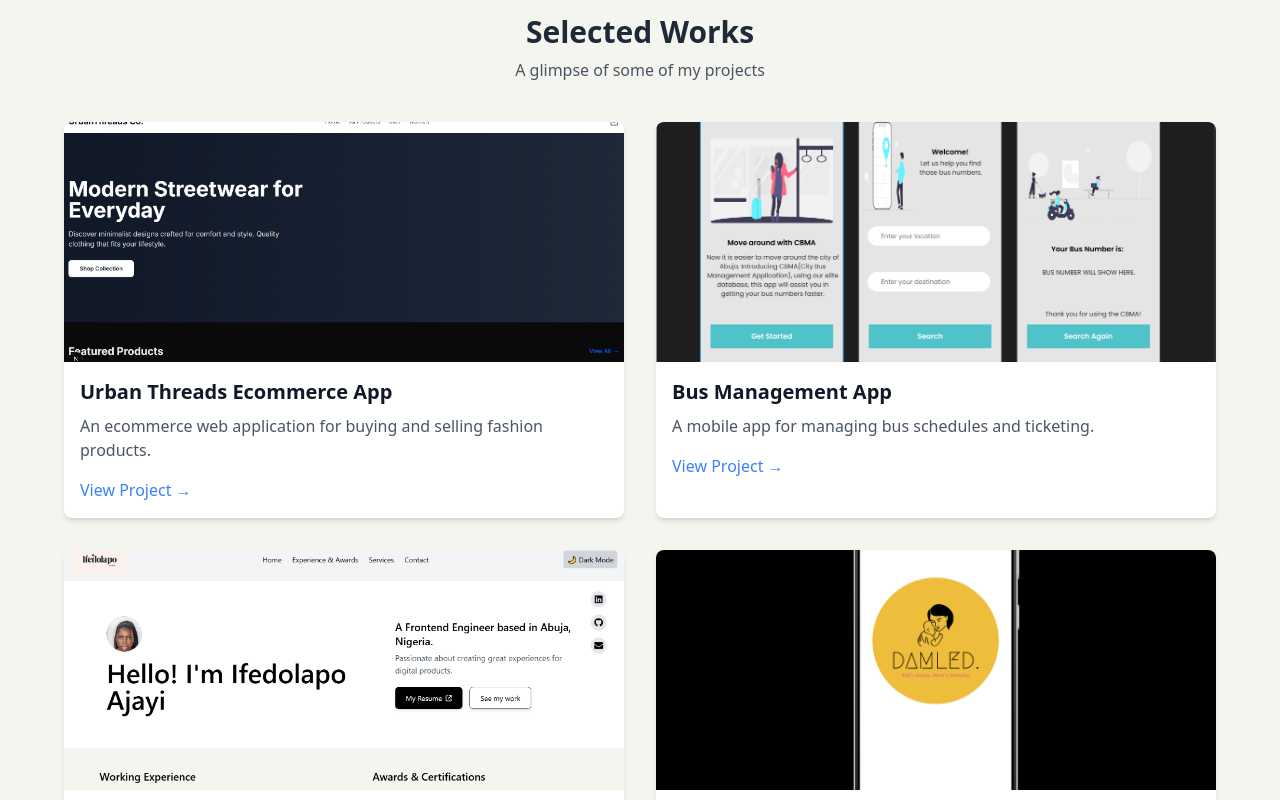
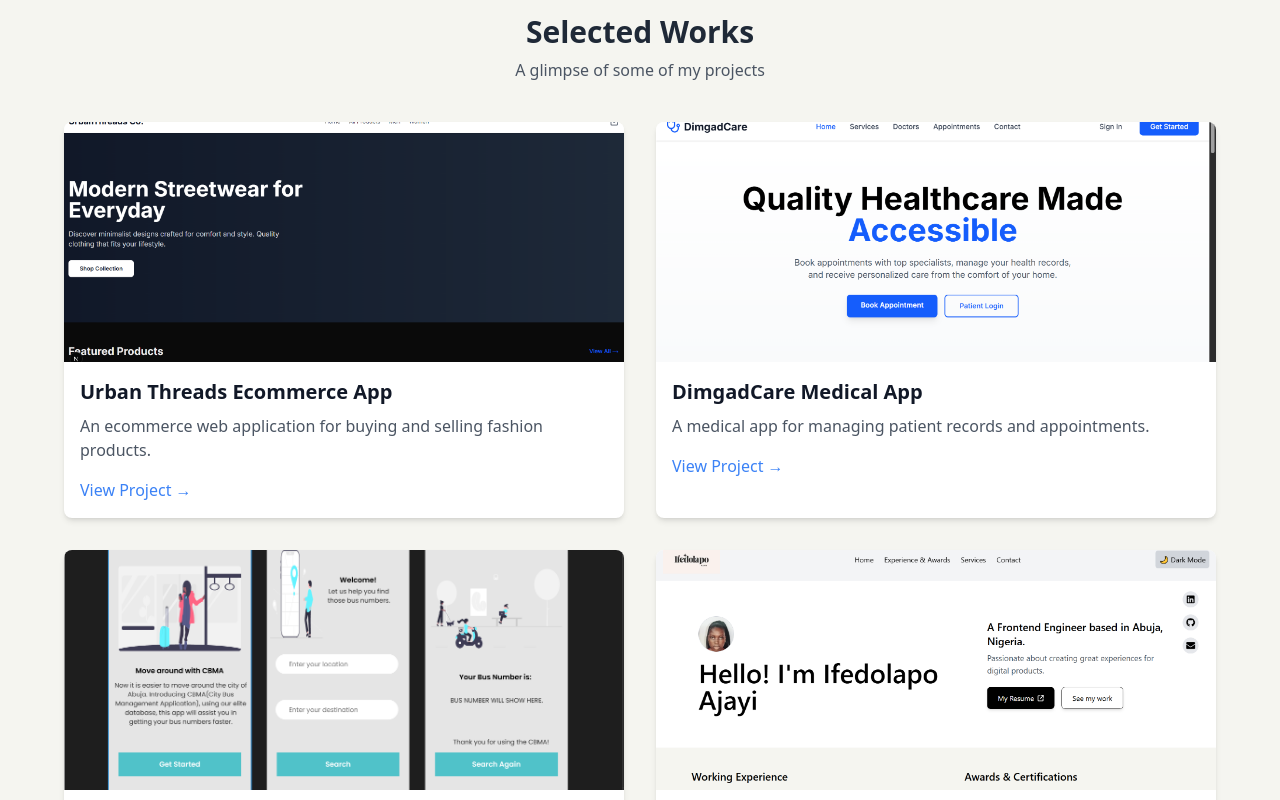
Before and after one commit to ifedolapo01/ifedolapo_ajayi, a Next.js app: page / in a window 1280 px wide. Shown: the part 1240-2040 px from the top of the page. Built offline with nearby package versions, Linux system fonts and the light colour scheme.

Commit message:
added a new project

```diff
--- a/src/components/SelectedWorks.js
+++ b/src/components/SelectedWorks.js
@@ -8,6 +8,12 @@
       description: "An ecommerce web application for buying and selling fashion products.",
       image: "/urbanthreads_img.png",
       link: "https://urbanthreads-kappa.vercel.app/",
+    },
+    {
+      title: "DimgadCare Medical App",
+      description: "A medical app for managing patient records and appointments.",
+      image: "/dimgadcare_img.png",
+      link: "https://dimgadcare.vercel.app/",
     },
     {
       title: "Bus Management App",
```
Also changed, not shown: public/dimgadcare_img.png (added).
